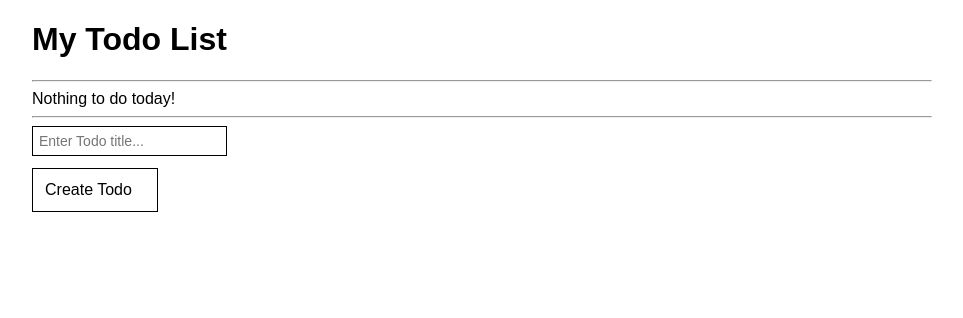
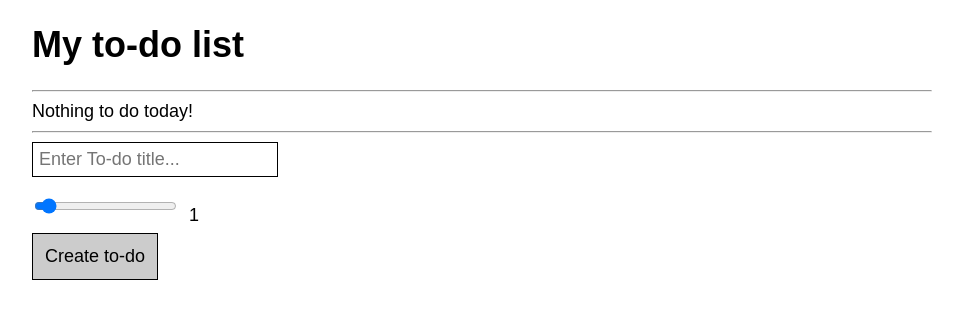
Before and after one commit to chrisfinch/todo, a React app: page / in a window 1280 px wide. Shown: the top 318 px of the page, without its empty margins (158-1121 px from the left). Built offline with nearby package versions, Linux system fonts and the light colour scheme.

Commit message:
simplify

```diff
--- a/index.html
+++ b/index.html
@@ -6,16 +6,42 @@
     <style>
         body {
             font-family: Arial;
+            font-size: 18px;
         }
         .app {
             width: 900px;
             margin: 0 auto;
         }
         .input {
+            display: block;
             padding: 6px;
-            font-size: 14px;
             border: 1px solid #000;
             margin-bottom: 12px;
+            font-size: 18px;
+        }
+        .input--range {
+            display: inline-block;
+            margin-right: 12px;
+        }
+        .button {
+            display: block;
+            border: 1px solid #000;
+            background-color: #ccc;
+            padding: 12px;
+            font-size: 18px;
+            cursor: pointer;
+        }
+        .button:hover {
+            background-color: #aaa;
+        }
+        .list__item {
+            padding-bottom: 24px;
+        }
+        .list__item input {
+            margin-left: 12px;
+        }
+        .list__item:last-child {
+            padding: 0;
         }
     </style>
 </head>
--- a/src/app.jsx
+++ /dev/null
@@ -1,58 +0,0 @@
-import React from 'react';
-import Button from './button.component';
-import List from './list.component';
-
-/**
- * Objectives:
- *
- * Add toggle component to list items to record 'done' status
- * Add 'importance' value for each list item and display in order of importance
- */
-
-export default class App extends React.Component {
-
-    constructor(props) {
-        super(props);
-
-        this.state = {
-            todoItems: [],
-            itemTitle: ''
-        }
-    }
-
-    _handleInputChange(event) {
-        const val = event.target.value;
-        this.setState(oldState => ({
-            itemTitle: val
-        }));
-    }
-
-    _handleButtonClick(event) {
-        this.setState(oldState => ({
-            todoItems: oldState.todoItems.concat([{
-                title: this.state.itemTitle,
-                done: false
-            }]),
-            itemTitle: ''
-        }));
-    }
-
-    render () {
-        return (
-            <div className="app">
-                <h1>My Todo List</h1>
-
-                <hr/>
-
-                <List items={ this.state.todoItems }/>
-
-                <hr/>
-
-                <input className="input" placeholder="Enter Todo title..." onChange={ this._handleInputChange.bind(this) } value={this.state.itemTitle} />
-
-                <Button text="Create Todo" onButtonClick={ this._handleButtonClick.bind(this) } />
-
-            </div>
-        );
-    }
-}
--- /dev/null
+++ b/src/app.tsx
@@ -0,0 +1,132 @@
+import React from 'react';
+
+/*
+
+    Objective: Add description to items
+
+ */
+
+interface IAppProps {
+    title: string
+}
+
+interface IAppState {
+    todoItems?: Array<any>,
+    itemTitle?: string,
+    itemImportance?: number
+}
+
+export default class App extends React.Component<IAppProps, IAppState> {
+
+    constructor(props) {
+        super(props);
+
+        this.state = {
+            todoItems: [],
+            itemTitle: '',
+            itemImportance: 1
+        }
+    }
+
+    _handleInputChange(event) {
+        const val = event.target.value;
+        this.setState(oldState => ({
+            itemTitle: val
+        }));
+    }
+
+    _handleFormSubmit(event) {
+        event.preventDefault();
+        this.setState(oldState => ({
+            todoItems: oldState.todoItems.concat([{
+                title: this.state.itemTitle,
+                done: false,
+                importance: this.state.itemImportance
+            }]),
+            itemTitle: ''
+        }));
+    }
+
+    _handleItemDoneChange(itemIndex, event) {
+        const checked = event.target.checked;
+        this.setState(oldState => ({
+            todoItems: oldState.todoItems.map((item, index) => {
+                if (index === itemIndex) item.done = checked;
+                return item
+            })
+        }))
+    }
+
+    _handleItemImportanceChange(event) {
+        const val = event.target.value;
+        this.setState(oldState => ({
+          itemImportance: val
+        }));
+    }
+
+    render () {
+        return (
+            <div
+                className="app"
+            >
+                <h1>{ this.props.title }</h1>
+
+                <hr/>
+
+                { this.state.todoItems.length ? (
+                    <ul
+                        className="list"
+                    >
+
+                        { this.state.todoItems.sort((a, b) => a.importance - b.importance).map((item, index) => (
+                            <li
+                                className="list__item"
+                                key={index}
+                            >
+                                { item.title }
+                                <input
+                                    type="checkbox"
+                                    checked={ !!item.done }
+                                    onChange={ this._handleItemDoneChange.bind(this, index) } />
+                            </li>
+                        )) }
+
+                    </ul>
+                ) : (
+                    <div>Nothing to do today!</div>
+                )}
+
+                <hr/>
+
+                <form
+                    onSubmit={ this._handleFormSubmit.bind(this) }
+                >
+
+                    <input
+                        className="input"
+                        placeholder="Enter To-do title..."
+                        onChange={ this._handleInputChange.bind(this) }
+                        value={this.state.itemTitle} />
+
+                    <input
+                        className="input input--range"
+                        type="range"
+                        min="1"
+                        max="10"
+                        placeholder="importance"
+                        value={this.state.itemImportance}
+                        onChange={this._handleItemImportanceChange.bind(this)} />
+
+                    <span>{ this.state.itemImportance }</span>
+
+                    <button
+                        className="button"
+                        onClick={ this._handleFormSubmit.bind(this) }
+                    >Create to-do</button>
+
+                </form>
+
+            </div>
+        );
+    }
+}
--- a/src/button.component.jsx
+++ /dev/null
@@ -1,25 +0,0 @@
-import React from 'react';
-
-export default class Button extends React.Component {
-    render () {
-
-        const defaultStyle = {
-            border: '1px solid #000',
-            padding: '12px',
-            width: '100px',
-            cursor: 'pointer'
-        };
-
-        return (
-            <div
-                className={'button' + this.props.customClass}
-                style={ Object.assign({}, defaultStyle, { backgroundColor: this.props.color }) }
-                onClick={ this.props.onButtonClick }
-            >
-
-                { this.props.text || 'My button' }
-
-            </div>
-        );
-    }
-}
--- a/src/index.tsx
+++ b/src/index.tsx
@@ -4,6 +4,6 @@ import ReactDOM from 'react-dom';
 import App from './app';
 
 ReactDOM.render(
-    <App />,
+    <App title="My to-do list" />,
     document.querySelector('#react-mount')
 );
--- a/src/list.component.jsx
+++ /dev/null
@@ -1,21 +0,0 @@
-import React from 'react';
-
-export default class List extends React.Component {
-    render () {
-
-        return this.props.items.length ? (
-            <ul
-                className="list"
-            >
-
-                { this.props.items.map((item, index) => (
-                    <li className="list__item" key={index}>
-                        { item.title }
-                        { item.done }
-                    </li>
-                )) }
-
-            </ul>
-        ) : <div>Nothing to do today!</div>;
-    }
-}
```
